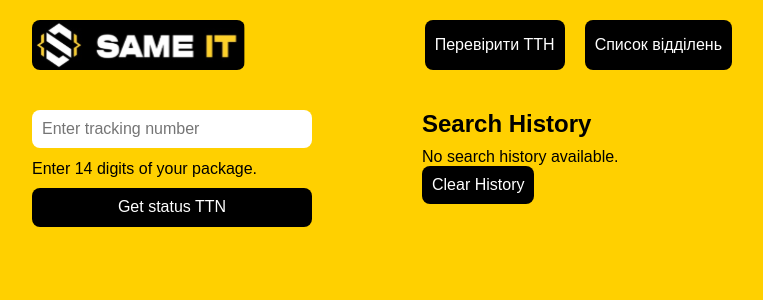
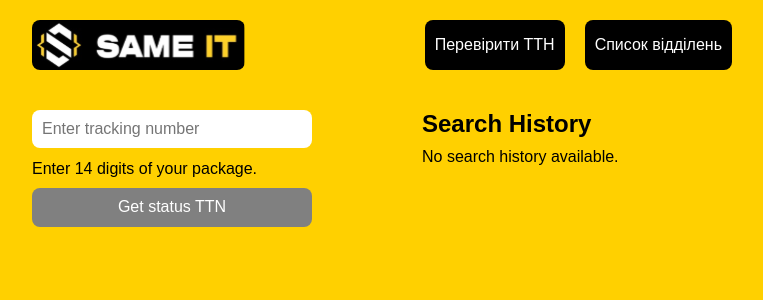
Before and after one commit to Chyharov/test-task-same-it, a React (Create React App) app: page /test-task-same-it/DepartmentsList in a window 1280 px wide. Both pictures are taken after a click on the button "Перевірити ТТН". Shown: the top 300 px of the page, without its empty margins (258-1021 px from the left). Built offline with nearby package versions, Linux system fonts and the light colour scheme.

Commit message:
FIX: button search for traking form

```diff
--- a/src/components/NovaPoshtaOfficesList/NovaPoshtaOfficesList.jsx
+++ b/src/components/NovaPoshtaOfficesList/NovaPoshtaOfficesList.jsx
@@ -1,21 +1,23 @@
-import s from './NovaPoshtaOfficesList.module.scss'
+import React from 'react';
+import s from './NovaPoshtaOfficesList.module.scss';
 
 const NovaPoshtaOfficesList = ({ offices }) => {
-
   return (
     <div className='container'>
-      <h2 className={s.officel__listTitle}>Результати пошуку:</h2>
+      <h2 className={s.office__listTitle}>Результати пошуку:</h2>
+      {offices.length > 0 ? (
         <ul className={s.office__list}>
           {offices.map((office) => (
-          <li key={office.Number} className={s.officel__listItem}>
+            <li key={office.Number} className={s.office__listItem}>
               <p>{office.CityDescription} - {office.Description}</p>
             </li>
           ))}
         </ul>
+      ) : (
+          <p>No search office available.</p>
+      )}
     </div>
   );
 };
 
-
-
 export default NovaPoshtaOfficesList;
--- a/src/components/SearchHistory/SearchHistory.jsx
+++ b/src/components/SearchHistory/SearchHistory.jsx
@@ -18,7 +18,9 @@ const SearchHistory = ({ history, onClearHistory, onHistoryItemClick }) => {
       ) : (
         <p>No search history available.</p>
       )}
-      <button type='button' aria-label='clear history' onClick={onClearHistory}>Clear History</button>
+      {history.length > 0 && (
+        <button type='button' aria-label='clear history' onClick={onClearHistory}>Clear History</button>
+      )}
     </section>
   );
 };
--- a/src/components/TrackingForm/TrackingForm.jsx
+++ b/src/components/TrackingForm/TrackingForm.jsx
@@ -62,7 +62,7 @@ const TrackingForm = ({ onTrackingInfoReceived }) => {
           placeholder="Enter tracking number"
         />
         {trackingNumber.length !== 14 && <p className={s.input__description}>Enter 14 digits of your package.</p>}
-        <button className={s.button__submit} type="submit" aria-label='find package' disabled={!validInput}>Get status TTN</button>
+        <button className={`${s.button__submit} ${validInput ? '' : s.button__submit_disabled}`} type="submit" aria-label='find package' disabled={!validInput}>Get status TTN</button>
       </form>
       <SearchHistory history={searchHistory}
         onClearHistory={handleClearHistory}
--- a/src/components/TrackingForm/TrackingForm.module.scss
+++ b/src/components/TrackingForm/TrackingForm.module.scss
@@ -42,3 +42,10 @@
 .button__submit {
     min-width: 280px;
 }
+
+.button__submit_disabled {
+    background-color: gray;
+    color: white;
+    cursor: not-allowed;
+    pointer-events: none;
+}
```
Lines whose indentation alone changed are shown as unchanged.
